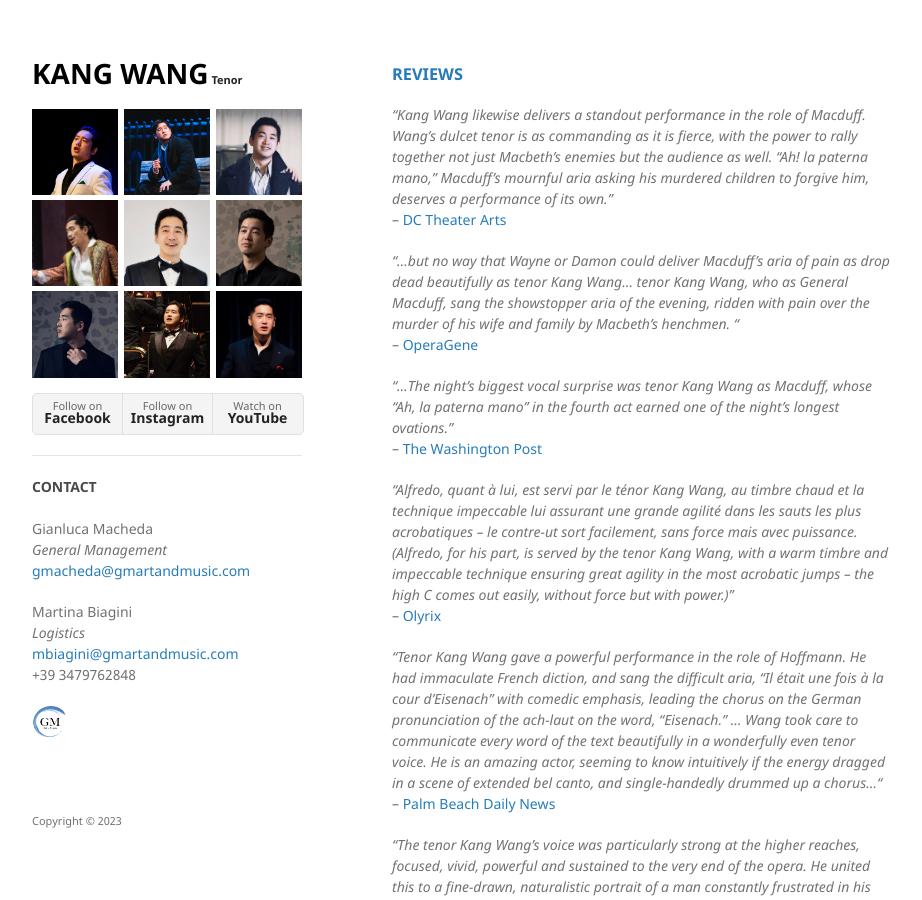
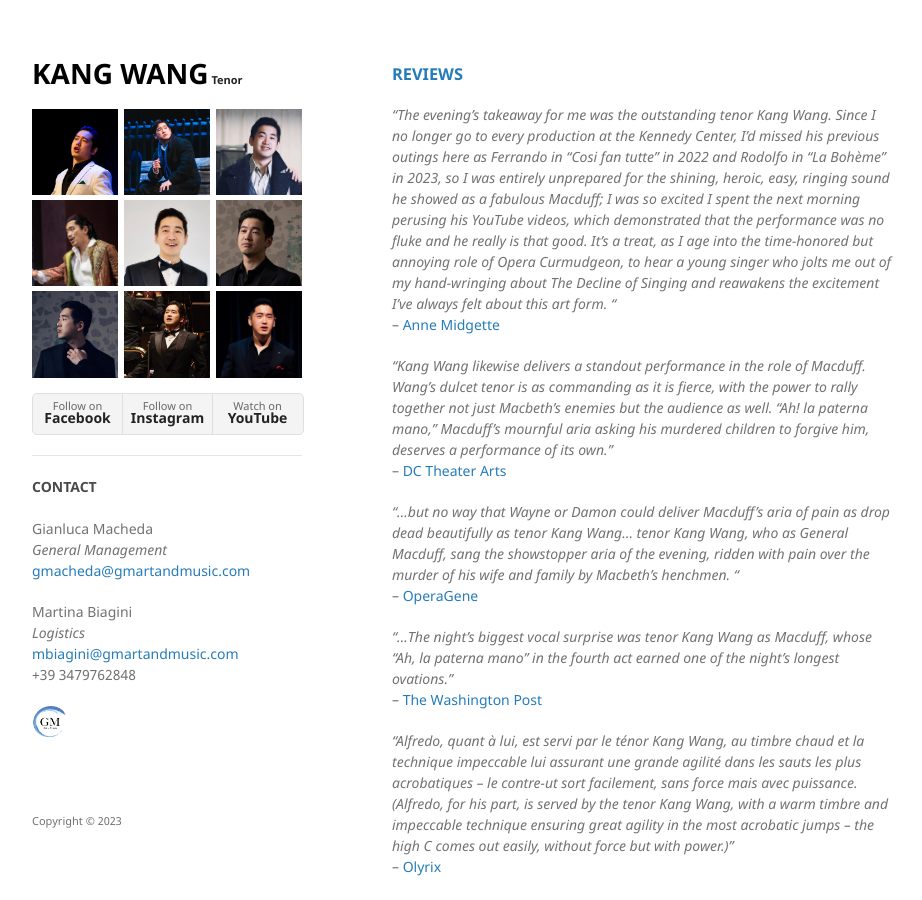
Before and after one commit to kwopera/kwt, a Jekyll site: the page built from reviews.md, in a window 1280 px wide and 900 px high. Shown: the whole window, without its empty margins (178-1100 px from the left). Built offline with Jekyll 4.4.1, drawn with Linux system fonts in a browser that asks for light colours; our own code applies the rules of GitHub Pages for plain Markdown files.

Commit message:
Update reviews.md

```diff
--- a/reviews.md
+++ b/reviews.md
@@ -1,5 +1,8 @@
 <h3 id="reviews"><a href="{{ "/reviews.html" | absolute_url }}#reviews">REVIEWS</a></h3>
 <br/>
+_"The evening’s takeaway for me was the outstanding tenor Kang Wang. Since I no longer go to every production at the Kennedy Center, I’d missed his previous outings here as Ferrando in “Cosi fan tutte” in 2022 and Rodolfo in “La Bohème” in 2023, so I was entirely unprepared for the shining, heroic, easy, ringing sound he showed as a fabulous Macduff; I was so excited I spent the next morning perusing his YouTube videos, which demonstrated that the performance was no fluke and he really is that good. It's a treat, as I age into the time-honored but annoying role of Opera Curmudgeon, to hear a young singer who jolts me out of my hand-wringing about The Decline of Singing and reawakens the excitement I’ve always felt about this art form. "_
+<br/>-- <a href="https://annemidgette.com/blog/f/something-appealing-something-appalling-two" target="_blank">Anne Midgette</a>
+
 _"Kang Wang likewise delivers a standout performance in the role of Macduff. Wang’s dulcet tenor is as commanding as it is fierce, with the power to rally together not just Macbeth’s enemies but the audience as well. “Ah! la paterna mano,” Macduff’s mournful aria asking his murdered children to forgive him, deserves a performance of its own."_
 <br/>-- <a href="https://dctheaterarts.org/2024/11/15/wno-brings-verdis-macbeth-to-life-to-sensational-effect/" target="_blank">DC Theater Arts</a>
 
```
